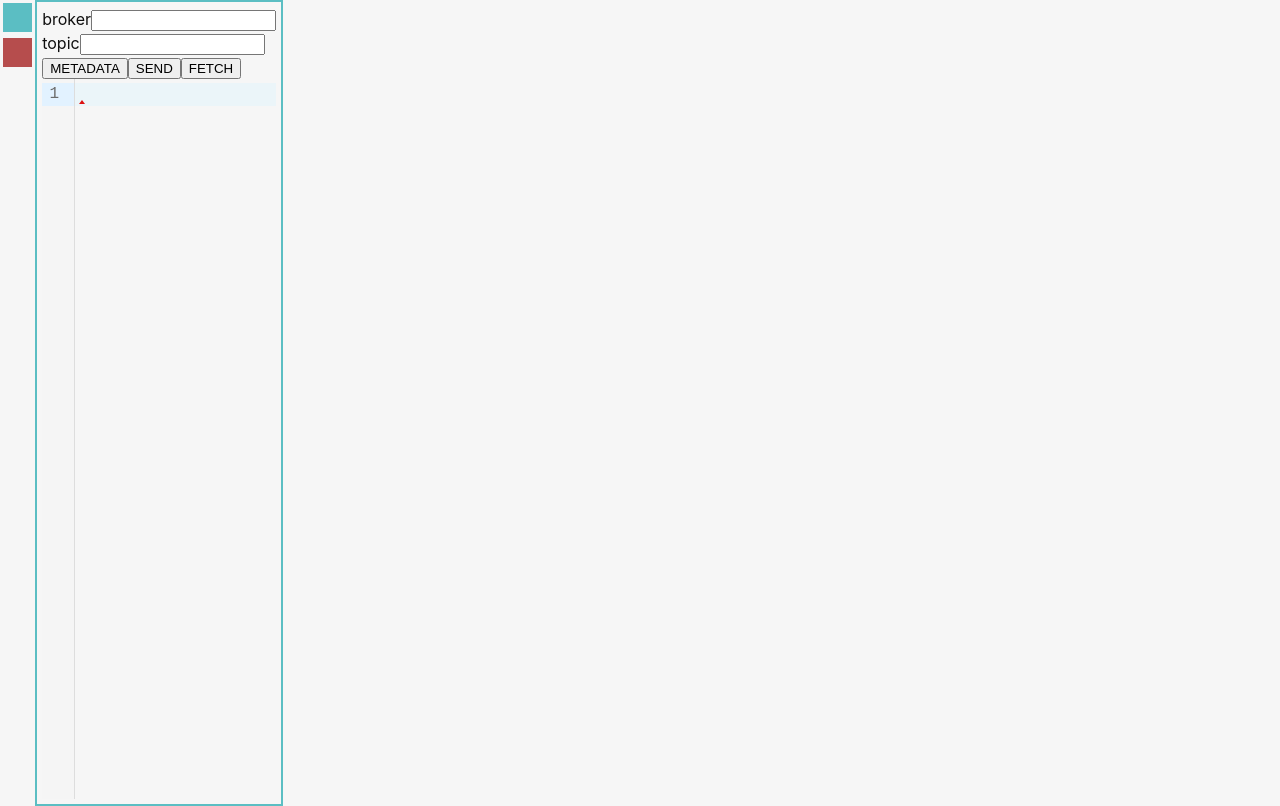
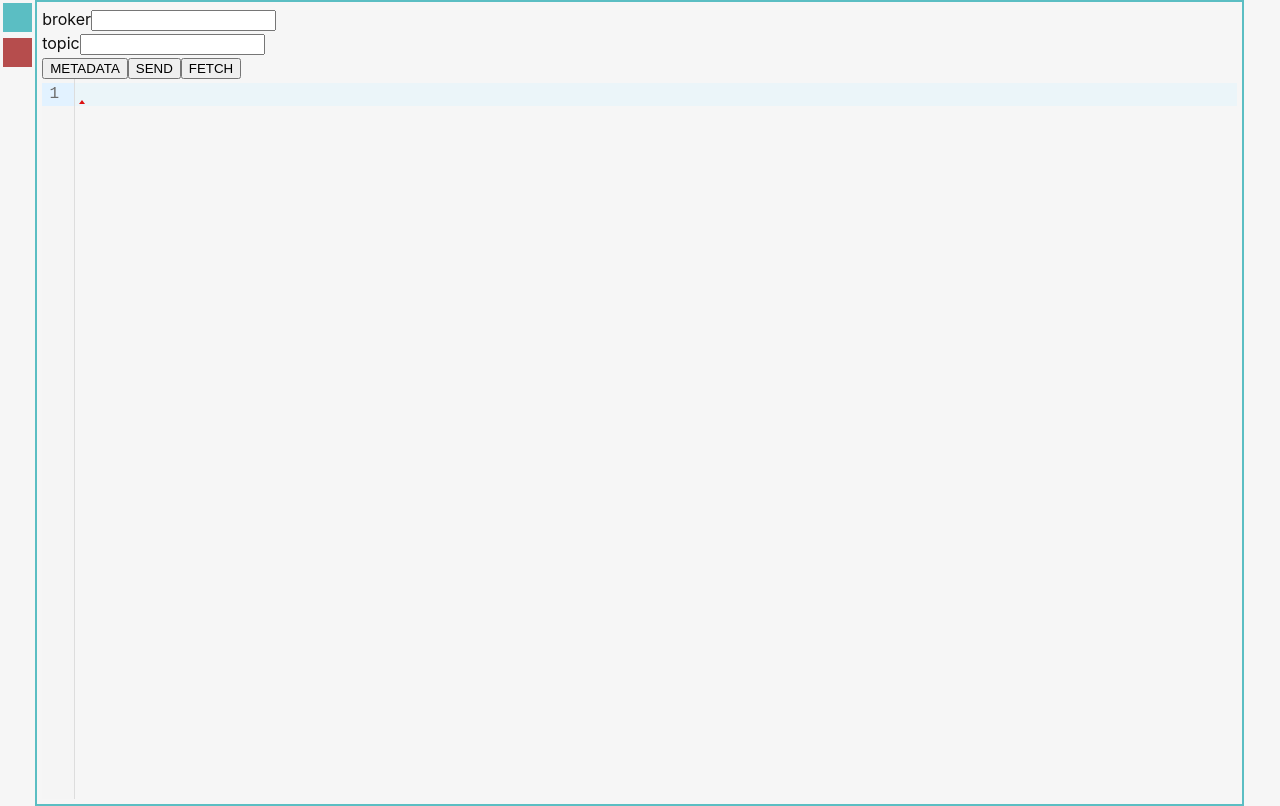
Before and after one commit to NewOag/my-toolkit, a React (Vite) app: page / in a window 1280 px wide. Both pictures are taken after a click on the element 17 px from the left and 52 px from the top of the page. Built offline with nearby package versions, Linux system fonts and the light colour scheme.

Commit message:
feat: add less loader

```diff
--- a/src/pages/KafkaTool/KafkaTool.less
+++ b/src/pages/KafkaTool/KafkaTool.less
@@ -4,6 +4,7 @@
     border: #5bbec3 solid 2px;
     height: 99%;
     padding: 5px;
+    width: 96%;
 }
 
 .topic-info {
```
